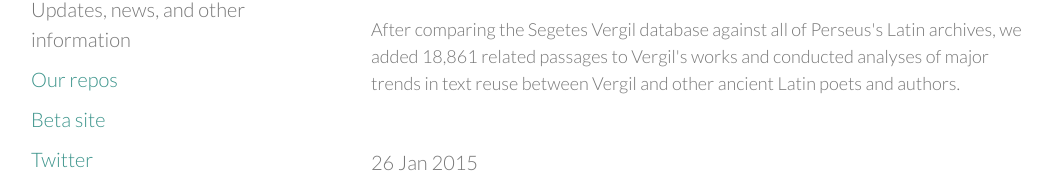
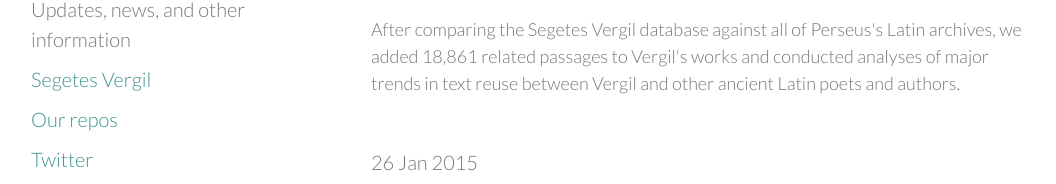
Before and after one commit to segetes/segetes.github.io, a plain HTML site: page index.html in a window 1280 px wide. Shown: the part 131-315 px from the top of the page, without its empty margins (109-1165 px from the left). Drawn offline with nearby package versions, Linux system fonts and the light colour scheme; a web font is replaced by a local one.

Commit message:
update sidebar links

```diff
--- a/index.html
+++ b/index.html
@@ -18,8 +18,8 @@
       <header>
         <a href="http://segetes.io" target="_blank"><h1 class="logo">segetes</h1></a>
         <p>Updates, news, and other information</p>
+        <p class="view"><a href="https://segetes.io" target="_blank">Segetes Vergil</a></p>
         <p class="view"><a href="https://github.com/segetes" target="_blank">Our repos</a></p>
-        <p class="view"><a href="https://beta.segetes.io" target="_blank">Beta site</a></p>
         <p class="view"><a href="https://twitter/segetesvergil" target="_blank">Twitter</a></p>
         <p class="view"><a href="mailto:contact@segetes.io" target="_blank">Contact</a></p>
 
```
